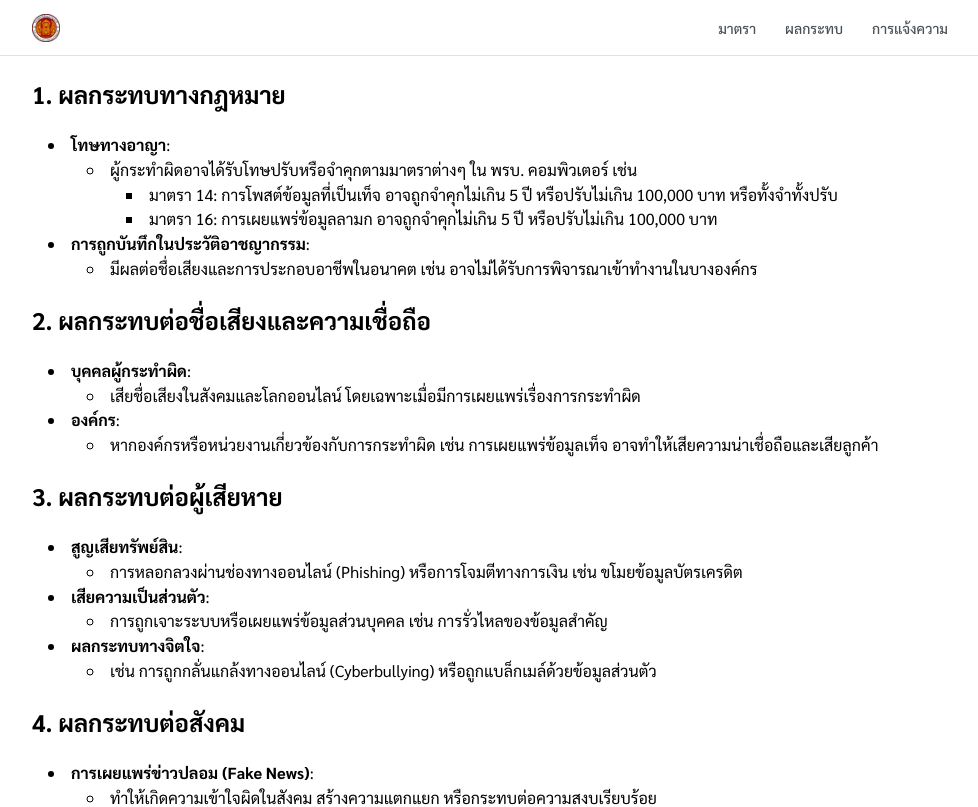
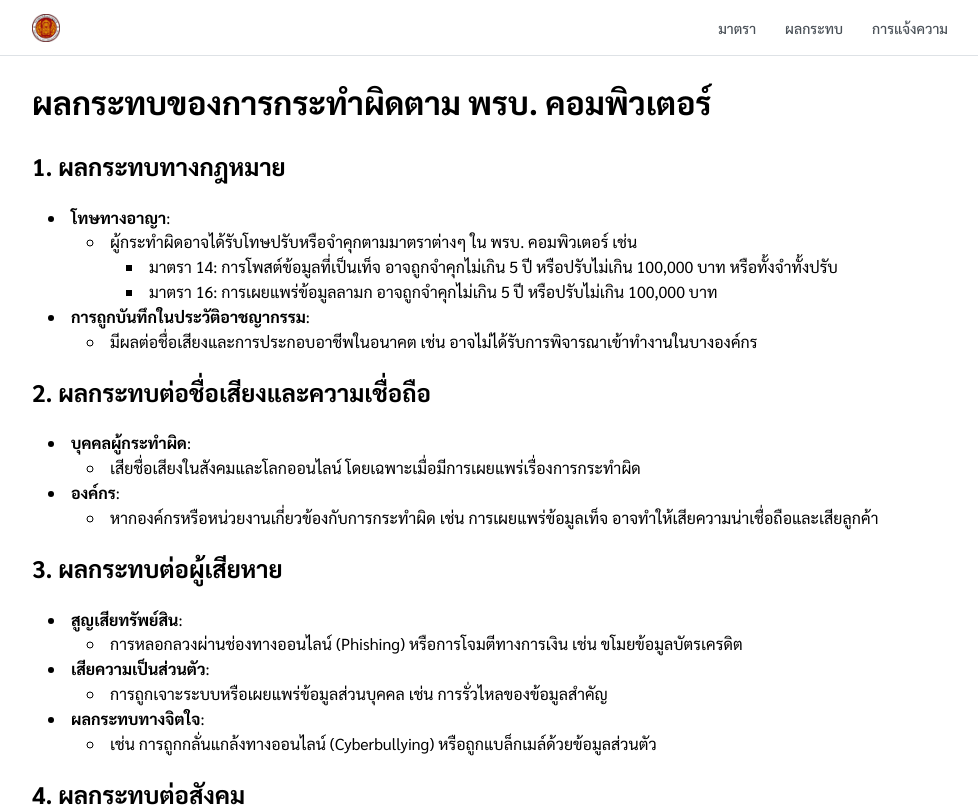
Before and after one commit to iwindd/svc-digital-safe, a Next.js app: page /effect in a window 1280 px wide. Shown: the top 807 px of the page, without its empty margins (144-1122 px from the left). Built offline with nearby package versions, Linux system fonts and the light colour scheme.

Commit message:
feat: effect header

```diff
--- a/src/app/effect/page.tsx
+++ b/src/app/effect/page.tsx
@@ -5,6 +5,7 @@ import React from 'react'
 import Markdown from '../components/Section/components/Markdown'
 
 const content = (`
+# ผลกระทบของการกระทำผิดตาม พรบ. คอมพิวเตอร์
 ## 1. ผลกระทบทางกฎหมาย
 - **โทษทางอาญา**:
   - ผู้กระทำผิดอาจได้รับโทษปรับหรือจำคุกตามมาตราต่างๆ ใน พรบ. คอมพิวเตอร์ เช่น
```
